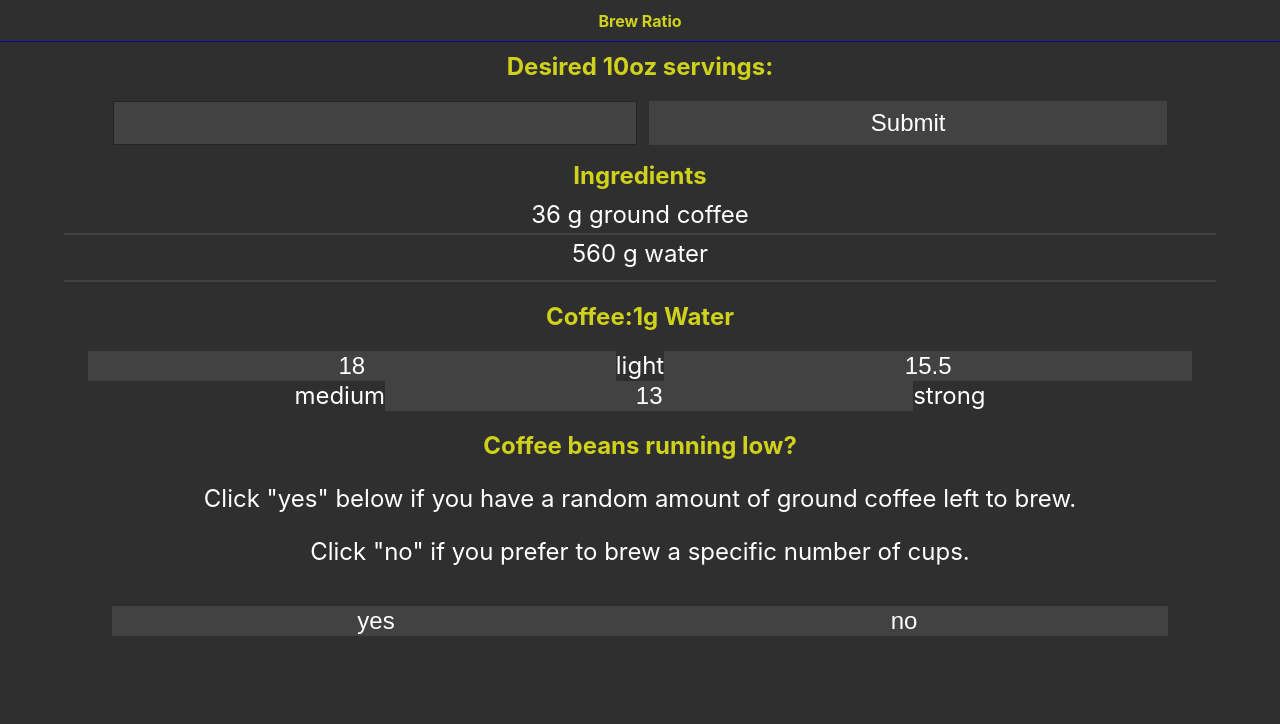
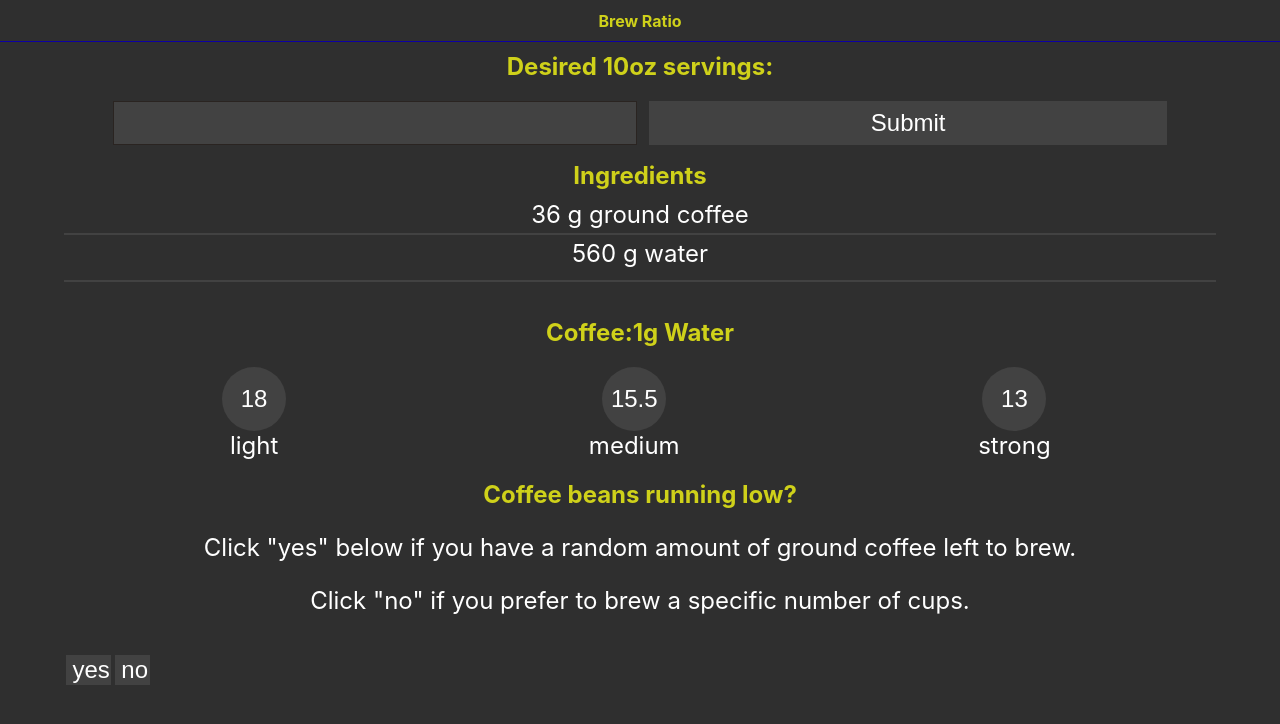
Before and after one commit to rtviner/brew-ratio, a React (Create React App) app: page / in a window 1280 px wide. Shown: the top 724 px of the page. Built offline with nearby package versions, Linux system fonts and the light colour scheme.

Commit message:
change strength form and buttons into circles in a row with labels underneath

```diff
--- a/src/App.css
+++ b/src/App.css
@@ -93,6 +93,39 @@
 	padding-top: .25rem;
 }
 
+div.strengthInput {
+	display: flex;
+	flex-direction: column;
+	align-content: space-between;
+
+}
+
+
+div.strengthInput h2 {
+	width: 100%;
+
+}
+
+div.strength {
+	width: 33%;
+	/*margin: 1rem;*/
+}
+
+div.strength label {
+	display: block;
+}
+
+form {
+    display: flex;
+    flex-direction: row;
+}
+
+input#light, input#med, input#strong {
+	border-radius: 50%;
+	height: 4rem;
+    width: 4rem;
+}
+
 input#yes, input#no {
 	background-color: #424242;
 	color: #fff;
--- a/src/App.js
+++ b/src/App.js
@@ -126,20 +126,28 @@
           <div className="strengthInput interactions">
             <h2>Coffee:1g Water</h2>
             <form>
+
+              <div class="strength">
                   <ButtonInput
                     id="light"
                     name="goldenRatio"
                     value="18"
                     onClick={this.onClick}
                   />
-              <label htmlFor="light">light</label>
+                <label class="strength" htmlFor="light">light</label>
+              </div>
+
+              <div class="strength">
                 <ButtonInput
                   id="med"
                   name="goldenRatio"
                   value="15.5"
                   onClick={this.onClick}
                 />
-              <label htmlFor="med">medium</label>
+                <label class="strength" htmlFor="med">medium</label>
+              </div>
+
+              <div class="strength">
                 <ButtonInput
                   id="strong"
                   name="goldenRatio"
@@ -147,7 +155,9 @@
                   onClick={this.onClick}
                 />
 
-              <label htmlFor="strong">strong</label>
+                <label class="strength" htmlFor="strong">strong</label>
+              </div>
+
             </form>
           </div>
 
```
Lines whose indentation alone changed are shown as unchanged.
